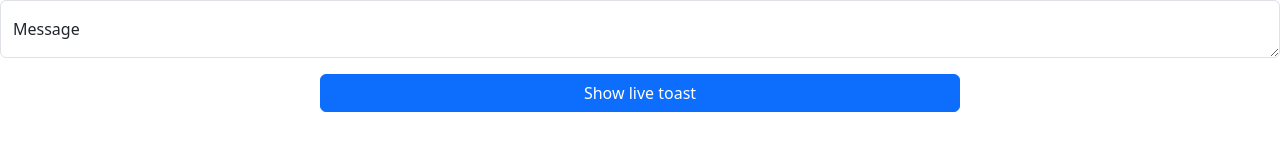
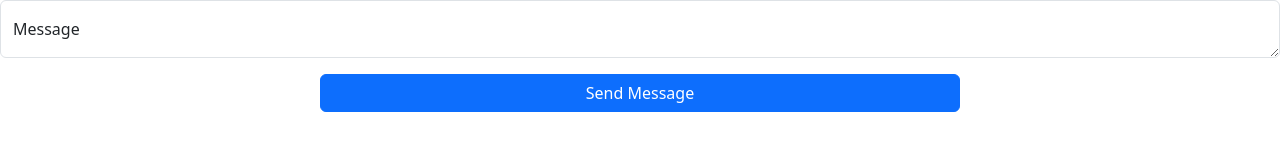
Before and after one commit to notamharshitha-dev/hospitalAppointmentSystemFrontEnd, a React (Vite) app: page /contactPage in a window 1280 px wide. Shown: the part 276-426 px from the top of the page. Built offline with nearby package versions, Linux system fonts and the light colour scheme.

Commit message:
frontend

```diff
--- a/src/components/Contact/contact.jsx
+++ b/src/components/Contact/contact.jsx
@@ -32,7 +32,7 @@
                 <label htmlFor="floatingTextarea2Disabled">Message</label>
             </div>
             <div className="d-grid gap-2 col-6 mx-auto">
-                <button type="submit" className="btn btn-primary" id="liveToastBtn" onClick={()=>{ displayToastMsg() }} >Show live toast</button>
+                <button type="submit" className="btn btn-primary" id="liveToastBtn" onClick={()=>{ displayToastMsg() }} >Send Message</button>
                     <div className="toast-container position-fixed top-0 end-0 p-3">
                     <div id="liveToast" className="toast" role="alert" aria-live="assertive" aria-atomic="true">
                         <button type="button" className="btn-close" data-bs-dismiss="toast" aria-label="Close"></button>
```
